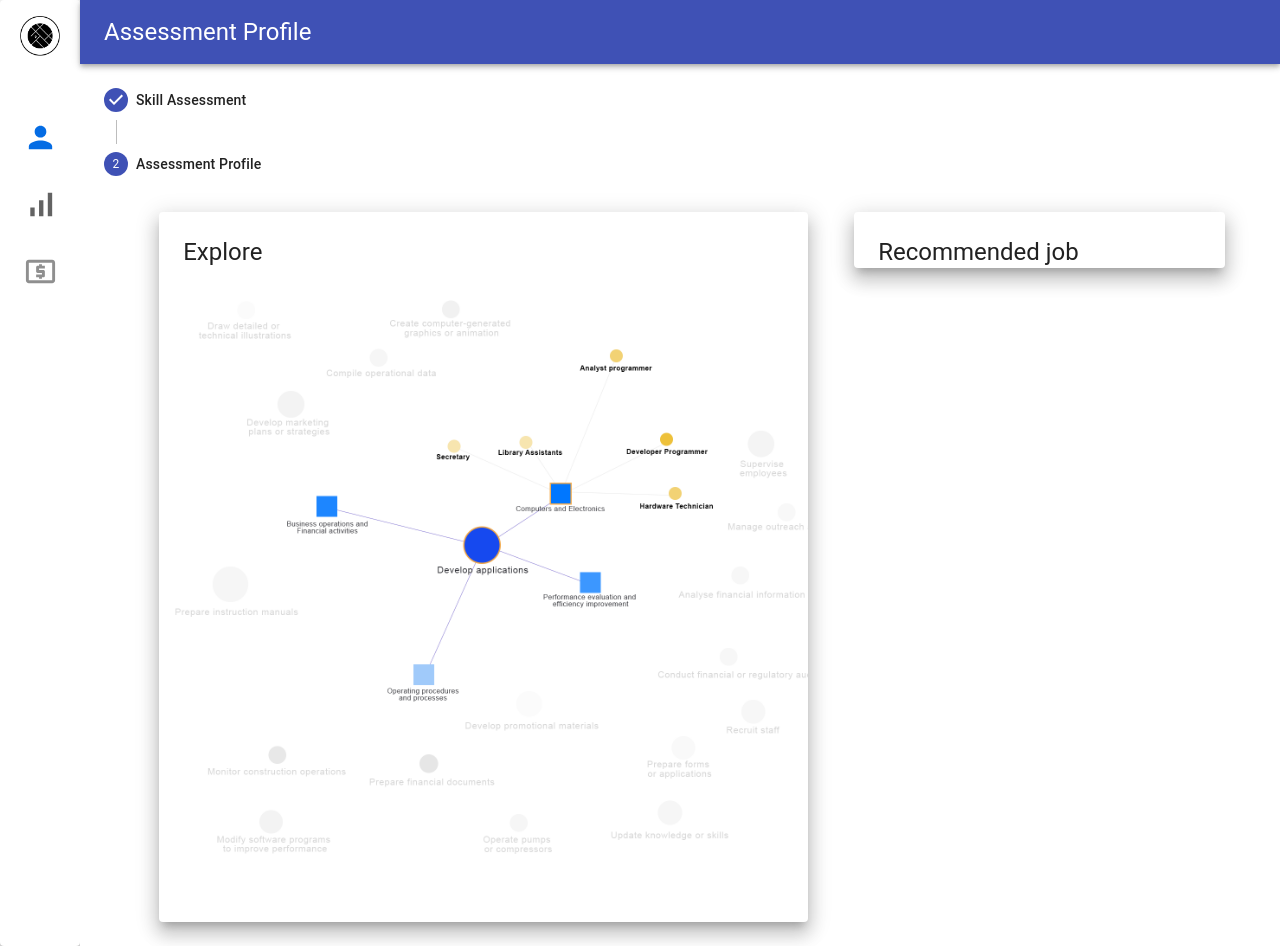
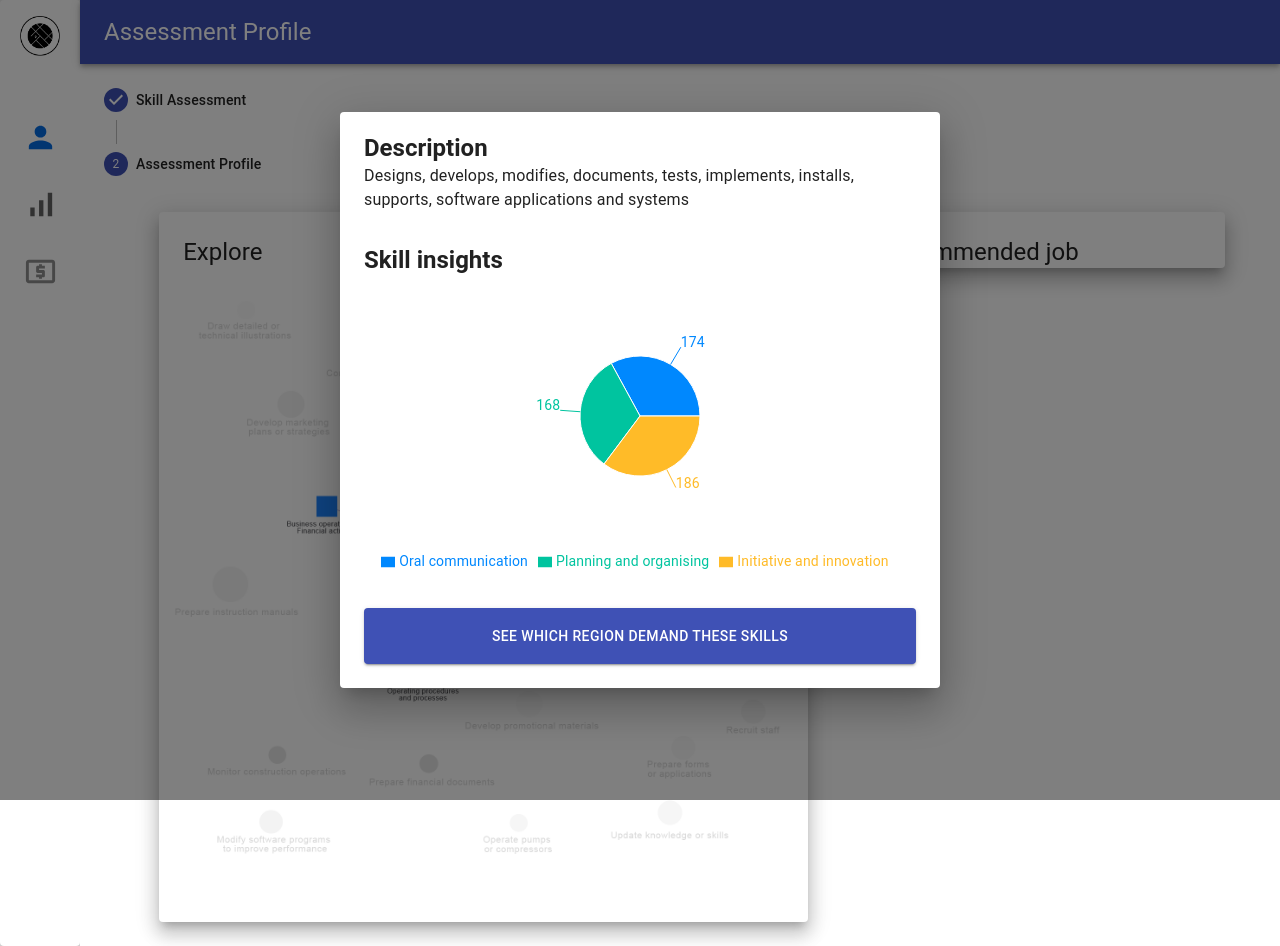
Before and after one commit to tranquanghuy0801/govhack, a React (Create React App) app: page /user-profile/explore in a window 1280 px wide. Built offline with nearby package versions, Linux system fonts and the light colour scheme.

Commit message:
skill insight

```diff
--- a/package.json
+++ b/package.json
@@ -19,10 +19,11 @@
     "notistack": "^1.0.10",
     "react": "^17.0.2",
     "react-dom": "^17.0.2",
+    "react-hook-form": "^7.12.2",
     "react-leaflet": ">=3.1.0 <3.2.0 || ^3.2.1",
-    "react-hook-form": "^7.12.2",
     "react-router-dom": "^6.0.0-beta.2",
     "react-scripts": "4.0.3",
+    "recharts": "^2.1.1",
     "typescript": "^4.1.2",
     "web-vitals": "^1.0.1"
   },
--- /dev/null
+++ b/src/assets/skills.ts
@@ -0,0 +1,12 @@
+export const skills = [
+  'Numeracy',
+  'Digital engagement',
+  'Teamwork',
+  'Writing',
+  'Reading',
+  'Learning',
+  'Problem solving',
+  'Oral communication',
+  'Planning and organising',
+  'Initiative and innovation',
+]
--- /dev/null
+++ b/src/pages/AssessmentProfile/SkillInsightDialog.tsx
@@ -0,0 +1,58 @@
+import { Button, Dialog, DialogContent, Typography } from "@material-ui/core";
+import { skills } from "assets/skills";
+import { useNavigate } from "react-router-dom";
+import { ResponsiveContainer, PieChart, Pie, Cell, Legend } from 'recharts'
+
+const COLORS = ['#0088FE', '#00C49F', '#FFBB28', '#FF8042']
+const data = skills.slice(skills.length - random(3, 5)).map(skill => ({
+  name: skill, value: random(20, 200)
+}))
+
+export const SkillInsightDialog = ({ open, handleClose }: any) => {
+  const navigate = useNavigate()
+  const handleClick = () => navigate('/search')
+
+  return (
+    <Dialog open={open} onClose={handleClose}>
+      <DialogContent>
+        <Typography variant='h5' style={{ fontWeight: 600 }}>
+          Description
+        </Typography>
+        <Typography variant='body1'>
+          Designs, develops, modifies, documents, tests, implements, installs, supports, software applications and systems
+        </Typography>
+
+        <Typography variant='h5' style={{ fontWeight: 600, marginTop: 32 }}>
+          Skill insights
+        </Typography>
+
+        <ResponsiveContainer width="100%" height={300}>
+          <PieChart width={400} height={400}>
+            <Pie data={data} dataKey="value" cx="50%" cy="50%" outerRadius={60} fill="#82ca9d" label>
+              {data.map((entry, index) => (
+                <Cell key={`cell-${index}`} fill={COLORS[index % COLORS.length]} />
+              ))}
+            </Pie>
+            <Legend />
+          </PieChart>
+        </ResponsiveContainer>
+
+        <Button
+          variant='contained'
+          color='primary'
+          style={{ marginTop: 32, marginBottom: 16, padding: 16 }}
+          fullWidth
+          onClick={handleClick}
+        >
+          See which region demand these skills
+        </Button>
+      </DialogContent>
+    </Dialog>
+  )
+}
+
+function random(min: number, max: number) {
+  min = Math.ceil(min);
+  max = Math.floor(max);
+  return Math.floor(Math.random() * (max - min) + min); //The maximum is exclusive and the minimum is inclusive
+}
--- a/src/pages/AssessmentProfile/index.tsx
+++ b/src/pages/AssessmentProfile/index.tsx
@@ -1,9 +1,14 @@
+import { useState } from "react";
 import Explorer from "./Explorer";
+import { SkillInsightDialog } from "./SkillInsightDialog";
 
 const AssessmentProfile = () => {
+  const [open, setOpen] = useState(true)
+
   return (
     <>
       <Explorer />
+      <SkillInsightDialog open={open} handleClose={() => setOpen(pre => !pre)} />
     </>
   );
 };
```
Also changed, not shown: 1 other file (tests, documents, lock files or other folders).
